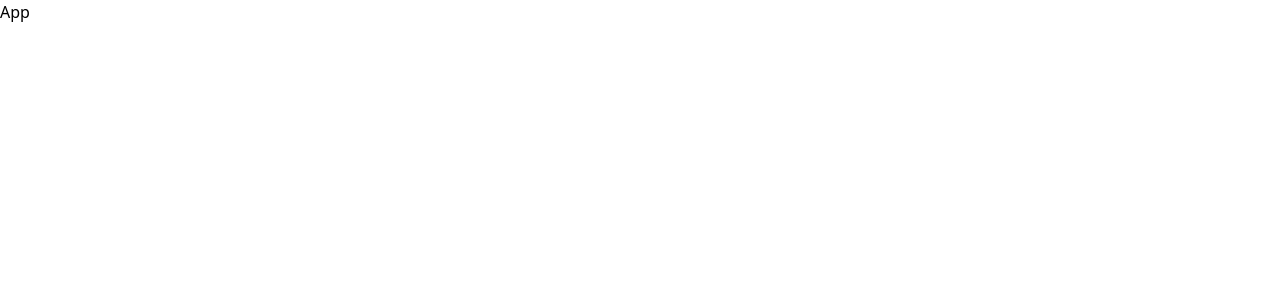
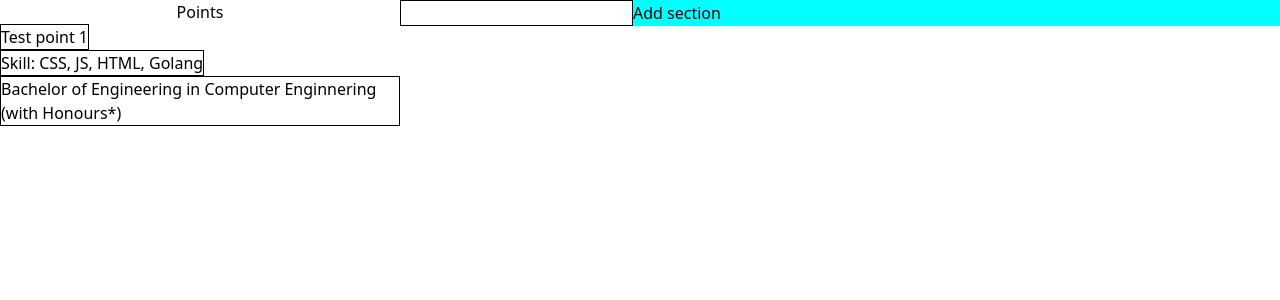
Before and after one commit to ThienDuc3112/hackNRoll25, a React (Vite) app in the folder frontend/: page / in a window 1280 px wide. Shown: the top 300 px of the page. Built offline with nearby package versions, Linux system fonts and the light colour scheme.

Commit message:
Fix show ui

```diff
--- a/frontend/src/App.tsx
+++ b/frontend/src/App.tsx
@@ -1,11 +1,7 @@
-import { useState } from 'react'
+import Editor from "./pages/editor/editor";
 
 function App() {
-  const [count, setCount] = useState(0)
-
-  return (
-    <>App</>
-  )
+  return <Editor />;
 }
 
-export default App
+export default App;
```
